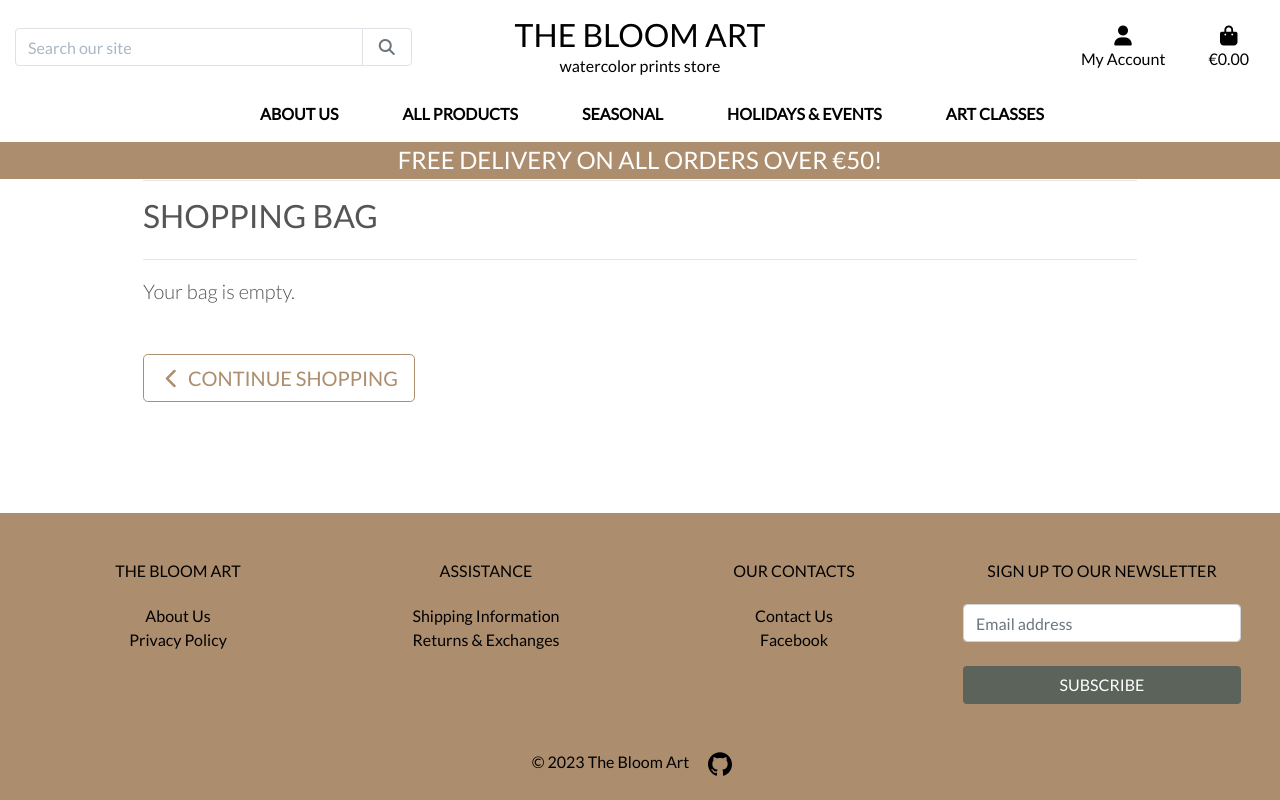
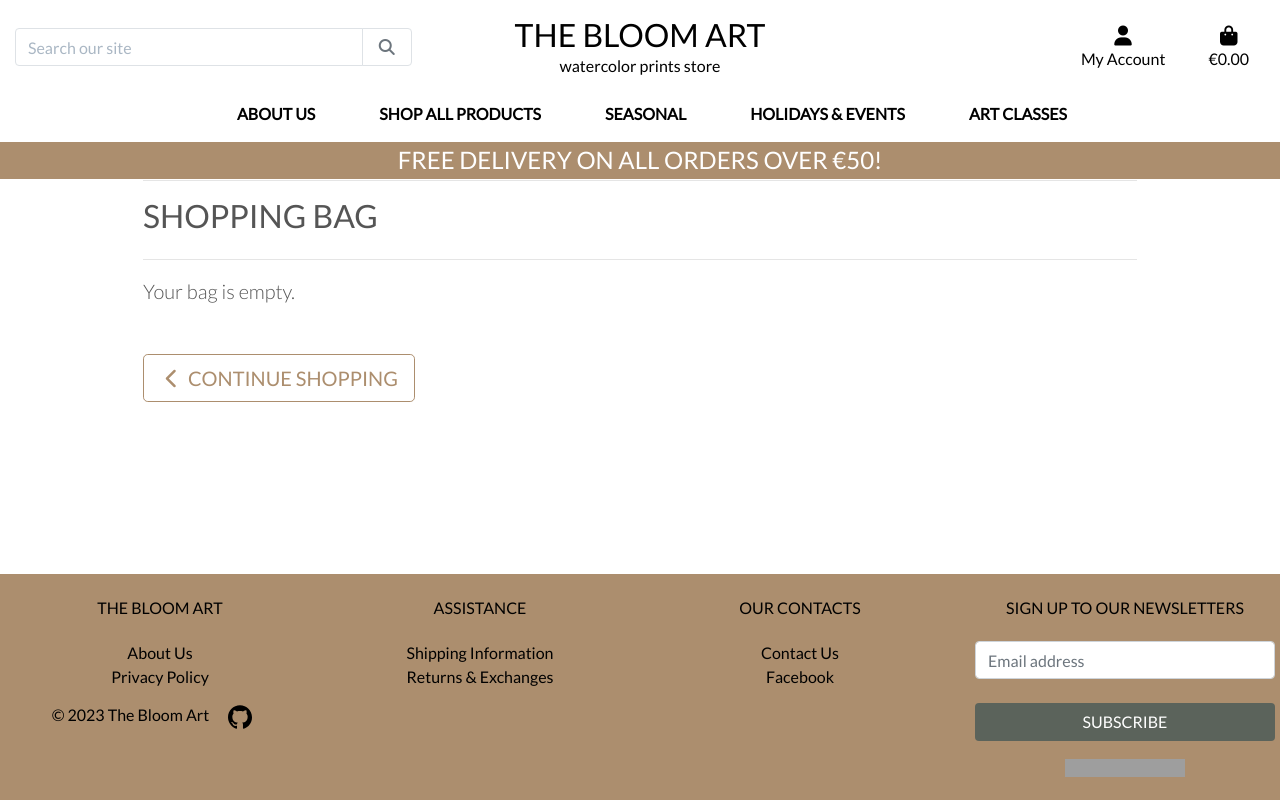
Before and after one commit to ksumm/the_Bloom_PP5, a Django app: page /bag/ in a window 1280 px wide. Run offline with Django 3.2, Linux system fonts and the light colour scheme; parts of the project's set-up code (start-up, migrations or seed data) failed here and were passed over; some libraries are stand-ins or nearby versions; grey boxes are pictures that could not be loaded.

Commit message:
Add newsletter subscription

```diff
--- a/static/css/base.css
+++ b/static/css/base.css
@@ -299,6 +299,17 @@ input[name='q']::placeholder {
     color: #5b635b;
 }
 
+/* Mailchimp*/
+#mc_embed_signup {
+    background:#ac8e6e;
+    clear:left;
+    font-family: 'Lato';
+    font-size:14px;
+    color: #000;
+    width: 300px;
+    text-transform: uppercase;
+}
+
 /* -------------------------------- Media Queries */
 
 /* Slightly larger container on xl screens */
--- a/templates/base.html
+++ b/templates/base.html
@@ -159,8 +159,7 @@
     {% endblock %}
 
 
-    <footer class="container-fluid text-center text-lg-start bg-banner mt-5 pt-4">
-    <div class=" p-4">
+    <footer class="container-fluid text-center text-lg-start bg-banner pt-4">
       <div class="row">
         <div class="col-lg-3 col-md-6 mb-4 mb-lg-0">
             <h6 class="text-uppercase mb-4 text-black">The Bloom Art</h6>
@@ -170,6 +169,13 @@
                     </li>
                     <li>
                         <a href="{% url 'privacy_policy' %}" class="text-black">Privacy Policy</a>
+                    </li>
+                    <li>
+                        <p class = "text-black">© 2023 The Bloom Art
+                        <a href="https://github.com/ksumm/the_Bloom_PP5" target="_blank" rel="noopener" aria-label="GitHub - opens in a new tab">
+                            <img src="{% static 'icons/github-icon.svg' %}" class="social-icon p-0.7" alt="Github Icon" />
+                        </a>
+                        </p>
                     </li>
                 </ul>
         </div>
@@ -195,22 +201,35 @@
                     </li>
                 </ul>
         </div>
-        <div class="col-lg-3 col-md-6 mb-4 mb-lg-0">
-            <h6 class="text-uppercase mb-4 text-black">Sign up to our newsletter</h6>
-                <div class="form-outline text-black mb-4">
-                 <input type="email" id="newsletter_form" class="form-control" placeholder="Email address"/>
+
+        <div class="col-lg-3 col-md-6 mb-lg-0">
+        <div id="mc_embed_shell">
+            <div id="mc_embed_signup">
+                <form action="https://herokuapp.us14.list-manage.com/subscribe/post?u=28c2614d91a4511b0db0fc16f&amp;id=570769b408&amp;f_id=005171e0f0" method="post" id="mc-embedded-subscribe-form" name="mc-embedded-subscribe-form" class="validate" target="_blank">
+                <div id="mc_embed_signup_scroll"><h6  class = "text-uppercase mb-4 text-black" >Sign up to our newsletters</h6>
+                    <div class="mc-field-group mb-4 text-black">
+                        <input type="email" name="EMAIL" class="required email form-control" id="mce-EMAIL" placeholder="Email address" value=""><span id="mce-EMAIL-HELPERTEXT" class="helper_text"></span>
+                    </div>
+                    <div id="mce-responses" class="clear foot">
+                        <div class="response" id="mce-error-response" style="display: none;"></div>
+                        <div class="response" id="mce-success-response" style="display: none;"></div>
+                    </div>
+                    <div aria-hidden="true" style="position: absolute; left: -5000px;">
+                    /* real people should not fill this in and expect good things - do not remove this or risk form bot signups */
+                        <input type="text" name="b_28c2614d91a4511b0db0fc16f_570769b408" tabindex="-1" value="">
+                    </div>
+                    <div class="optionalParent">
+                        <div class="clear foot">
+                            <input type="submit" name="subscribe" class = "btn btn-footer text-uppercase btn-block" id="mc-embedded-subscribe" class="button" value="Subscribe">
+                            <p style="margin: 16px auto;"><a href="http://eepurl.com/iE1QUA" title="Mailchimp - email marketing made easy and fun"><span style="display: inline-block; background-color: transparent; border-radius: 4px;"><img class="refferal_badge" src="https://digitalasset.intuit.com/render/content/dam/intuit/mc-fe/en_us/images/intuit-mc-rewards-text-dark.svg" alt="Intuit Mailchimp" style="width: 120px; height: 22px; display: flex; padding: 2px 0px; justify-content: center; align-items: center;"></span></a></p>
+                        </div>
+                    </div>
                 </div>
-            <button type="submit" class="btn btn-footer text-uppercase btn-block">Subscribe</button>
+                </form>
+            </div>
+          <script type="text/javascript" src="//s3.amazonaws.com/downloads.mailchimp.com/js/mc-validate.js"></script><script type="text/javascript">(function($) {window.fnames = new Array(); window.ftypes = new Array();fnames[0]='EMAIL';ftypes[0]='email';fnames[1]='FNAME';ftypes[1]='text';fnames[2]='LNAME';ftypes[2]='text';fnames[3]='ADDRESS';ftypes[3]='address';fnames[4]='PHONE';ftypes[4]='phone';fnames[5]='BIRTHDAY';ftypes[5]='birthday';}(jQuery));var $mcj = jQuery.noConflict(true);</script></div>
         </div>
     </div>
-    </div>
-    <div class="text-center text-black p-2">
-     © 2023 The Bloom Art
-    <a href="https://github.com/ksumm/the_Bloom_PP5" target="_blank" rel="noopener" aria-label="GitHub - opens in a new tab">
-        <img src="{% static 'icons/github-icon.svg' %}" class="social-icon" alt="Github Icon" />
-    </a>
-    </div>
     </footer>
-
 </body>
 </html>
--- a/templates/includes/main-nav.html
+++ b/templates/includes/main-nav.html
@@ -15,7 +15,7 @@
         </li>
         <li class="nav-item dropdown">
             <a class="logo-font font-weight-bold nav-link text-black mr-5" href="#" id="all-products-link" data-toggle="dropdown" aria-haspopup="true" aria-expanded="false">
-                All Products
+                Shop All Products
             </a>
             <div class="dropdown-menu border-0" aria-labelledby="all-products-link">
                 <a href="{% url 'products' %}" class="dropdown-item">All Products</a>
```
